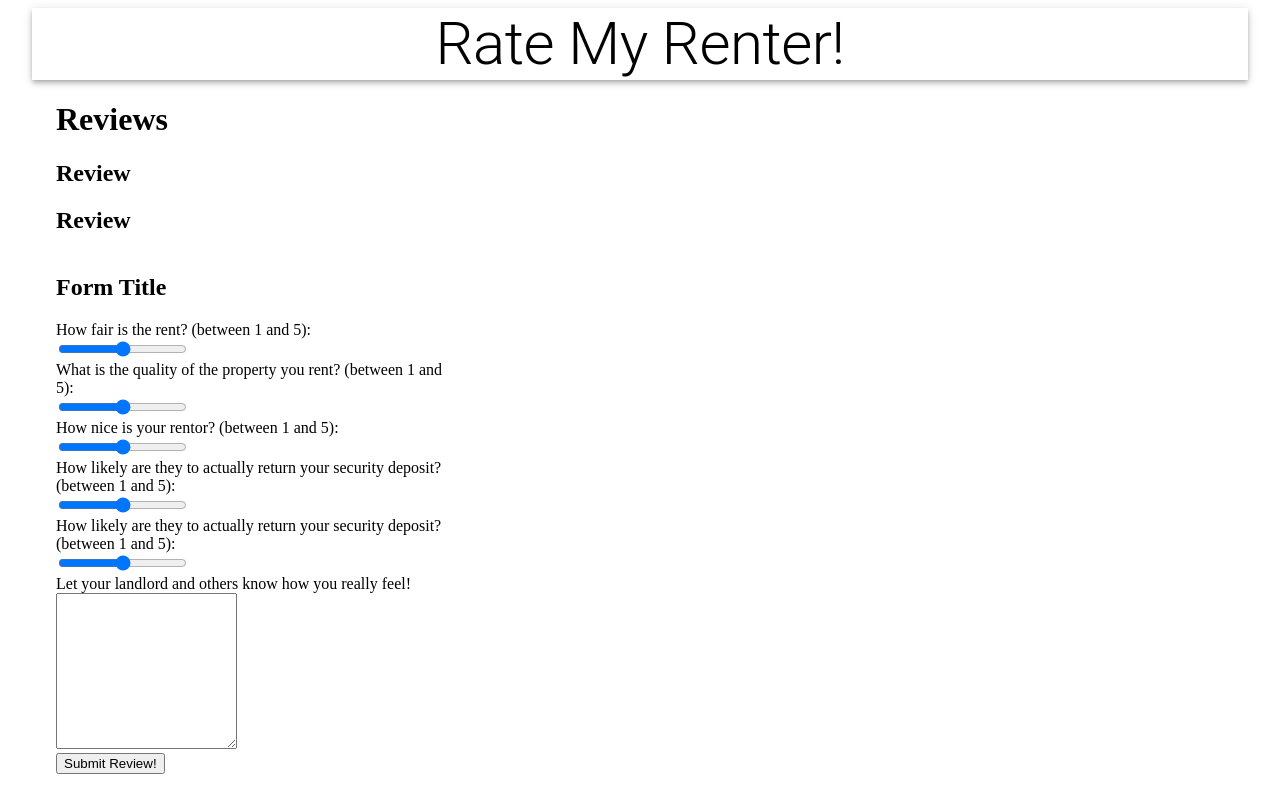
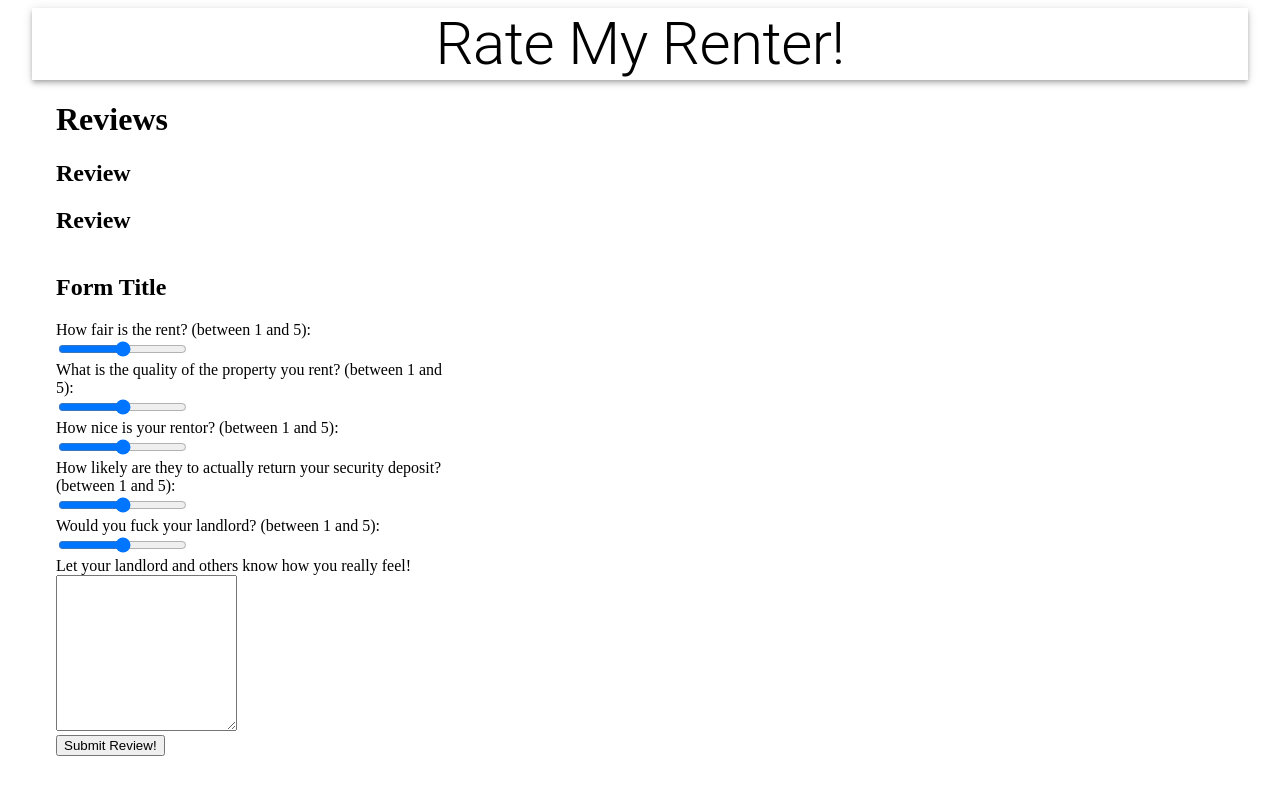
Before and after one commit to brcodington78/Rate-My-Renter, a React (Create React App) app in the folder rate-my-renter/client/: page / in a window 1280 px wide. Built offline with nearby package versions, Linux system fonts and the light colour scheme; no server answers.

Commit message:
changed label in review form

```diff
--- a/rate-my-renter/client/src/components/Forms/ReviewForm/ReviewForm.js
+++ b/rate-my-renter/client/src/components/Forms/ReviewForm/ReviewForm.js
@@ -94,7 +94,7 @@ function ReviewForm() {
           />
           <br/>
           <label htmlFor="hotness-rating-input">
-            How likely are they to actually return your security deposit?
+            Would you fuck your landlord?
             (between 1 and 5):
           </label>
           <br/>
```
